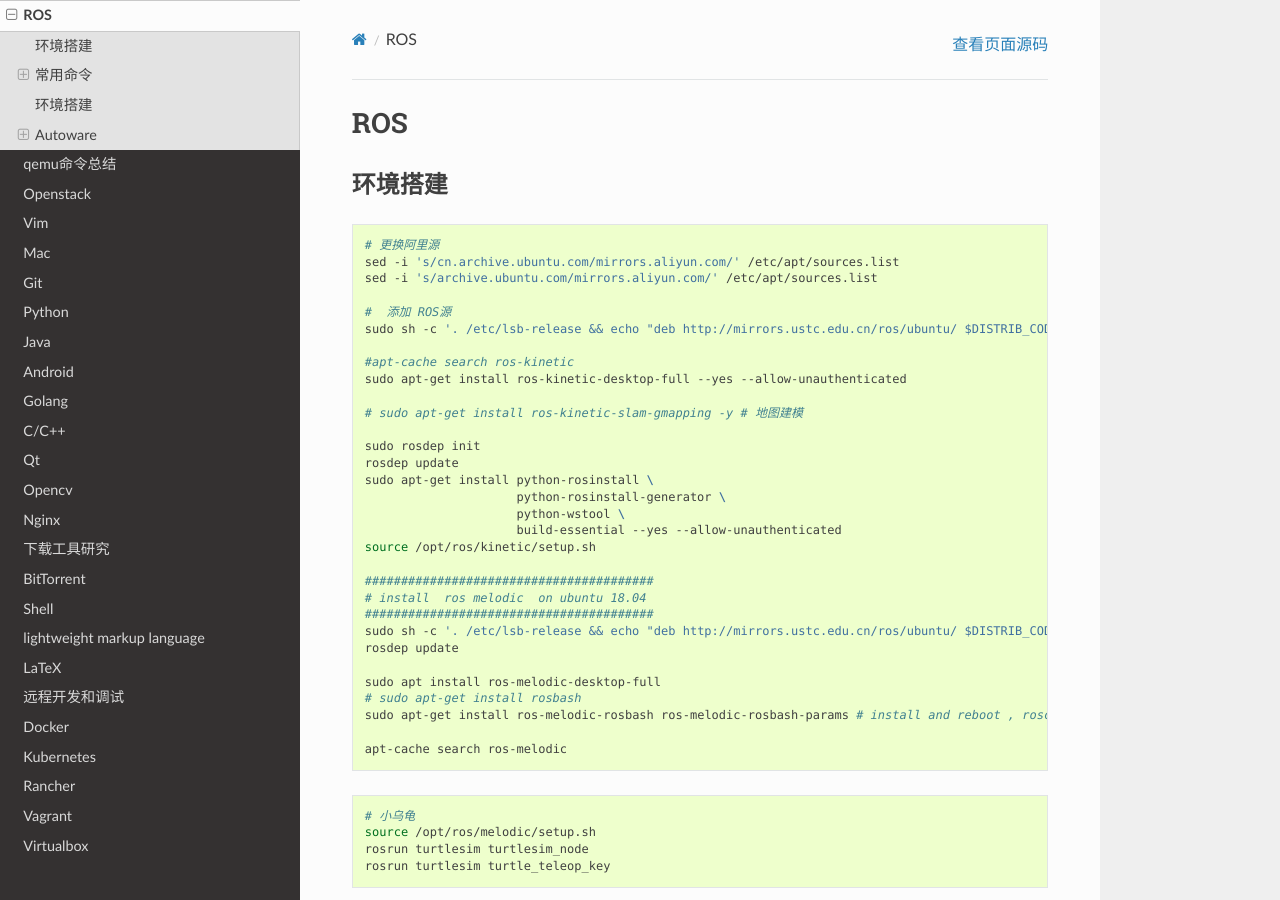
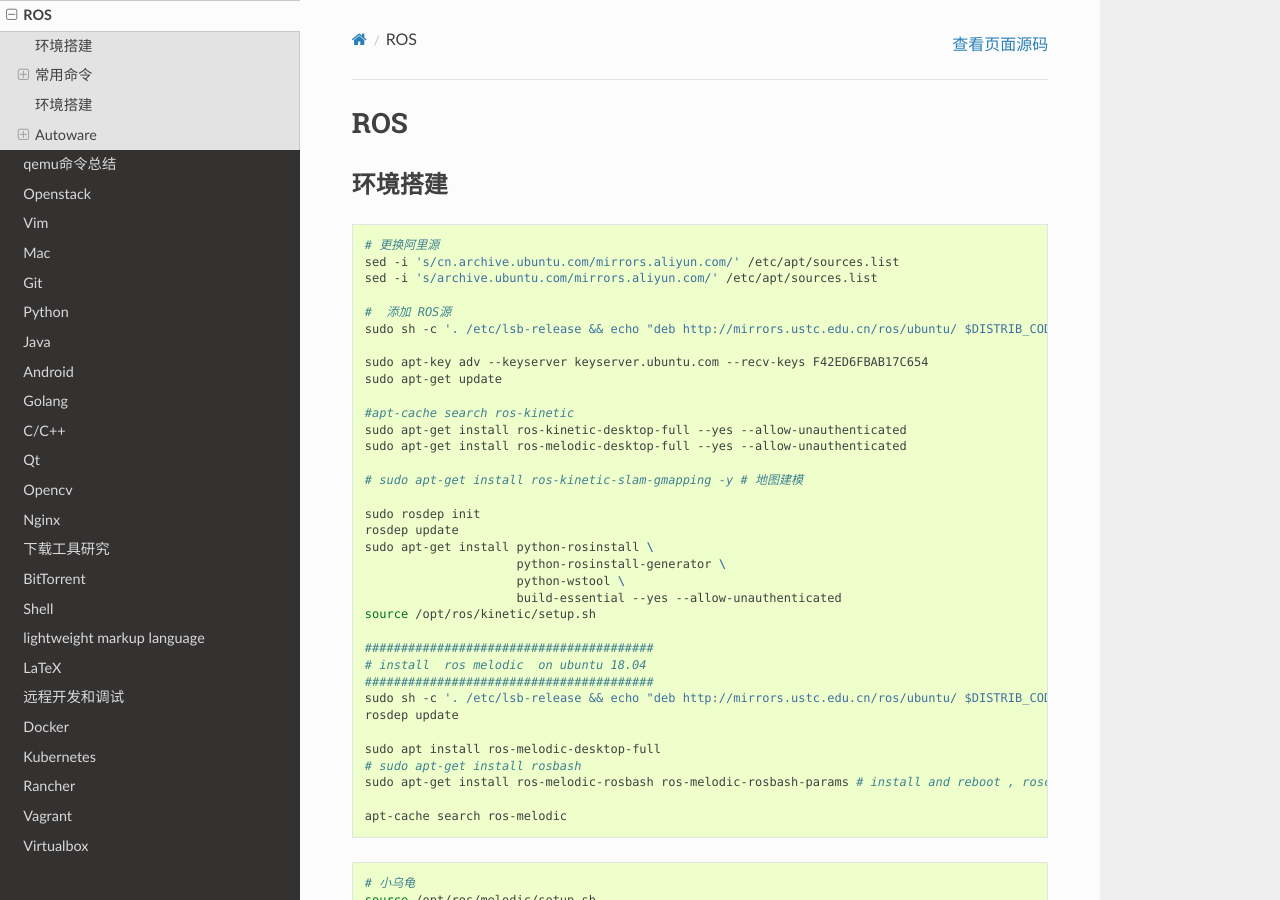
Before and after one commit to my-rds-store/my_space, a Sphinx documentation site: the page built from source/ros/index.rst, in a window 1280 px wide and 900 px high. Built offline with Sphinx 7.4.7 and the Read the Docs theme 2.0.0, drawn with Linux system fonts in a browser that asks for light colours.

Commit message:
update ...

```diff
--- a/source/ros/index.rst
+++ b/source/ros/index.rst
@@ -16,8 +16,12 @@ ROS
         #  添加 ROS源
         sudo sh -c '. /etc/lsb-release && echo "deb http://mirrors.ustc.edu.cn/ros/ubuntu/ $DISTRIB_CODENAME main" > /etc/apt/sources.list.d/ros-latest.list'
 
+        sudo apt-key adv --keyserver keyserver.ubuntu.com --recv-keys F42ED6FBAB17C654
+        sudo apt-get update
+
         #apt-cache search ros-kinetic
         sudo apt-get install ros-kinetic-desktop-full --yes --allow-unauthenticated
+        sudo apt-get install ros-melodic-desktop-full --yes --allow-unauthenticated
 
         # sudo apt-get install ros-kinetic-slam-gmapping -y # 地图建模
 
```
